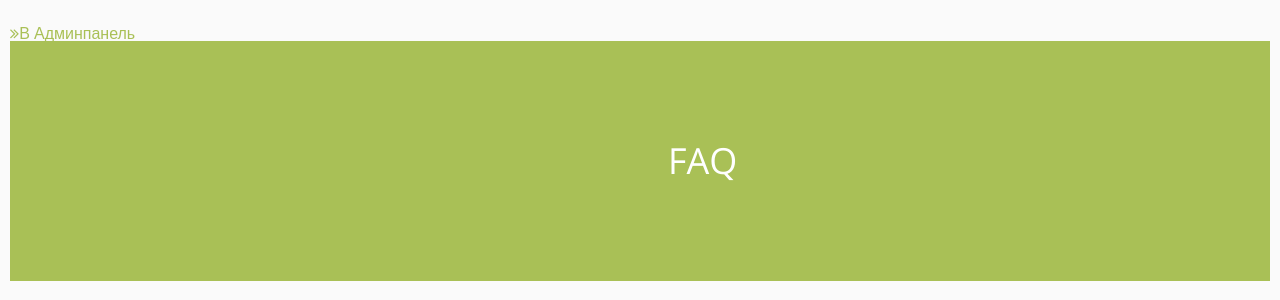
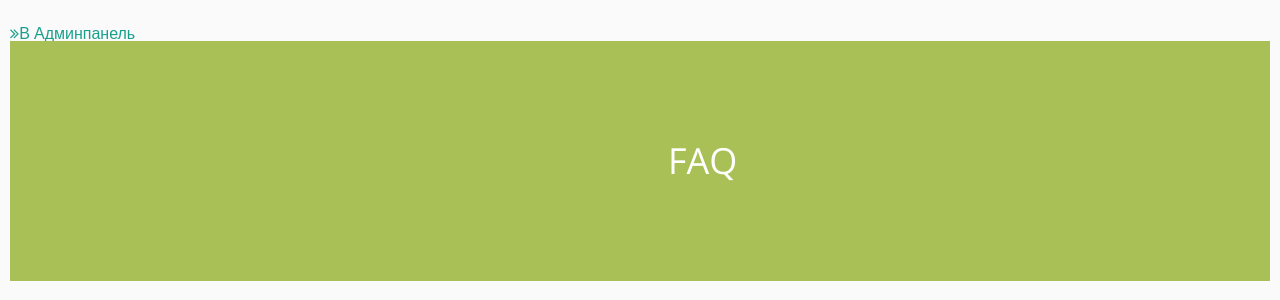
Before and after one commit to aligate/diplom, a PHP site: page /views/header.php in a window 1280 px wide. Shown: the top 300 px of the page. Run offline with PHP 8.4, Linux system fonts and the light colour scheme.

Commit message:
Update style.css

```diff
--- a/css/style.css
+++ b/css/style.css
@@ -47,7 +47,7 @@ body.cd-overlay::after {
 }
 
 a {
-  color: #a9c056;
+  color: #19a08c;
   text-decoration: none;
 }
 
```
